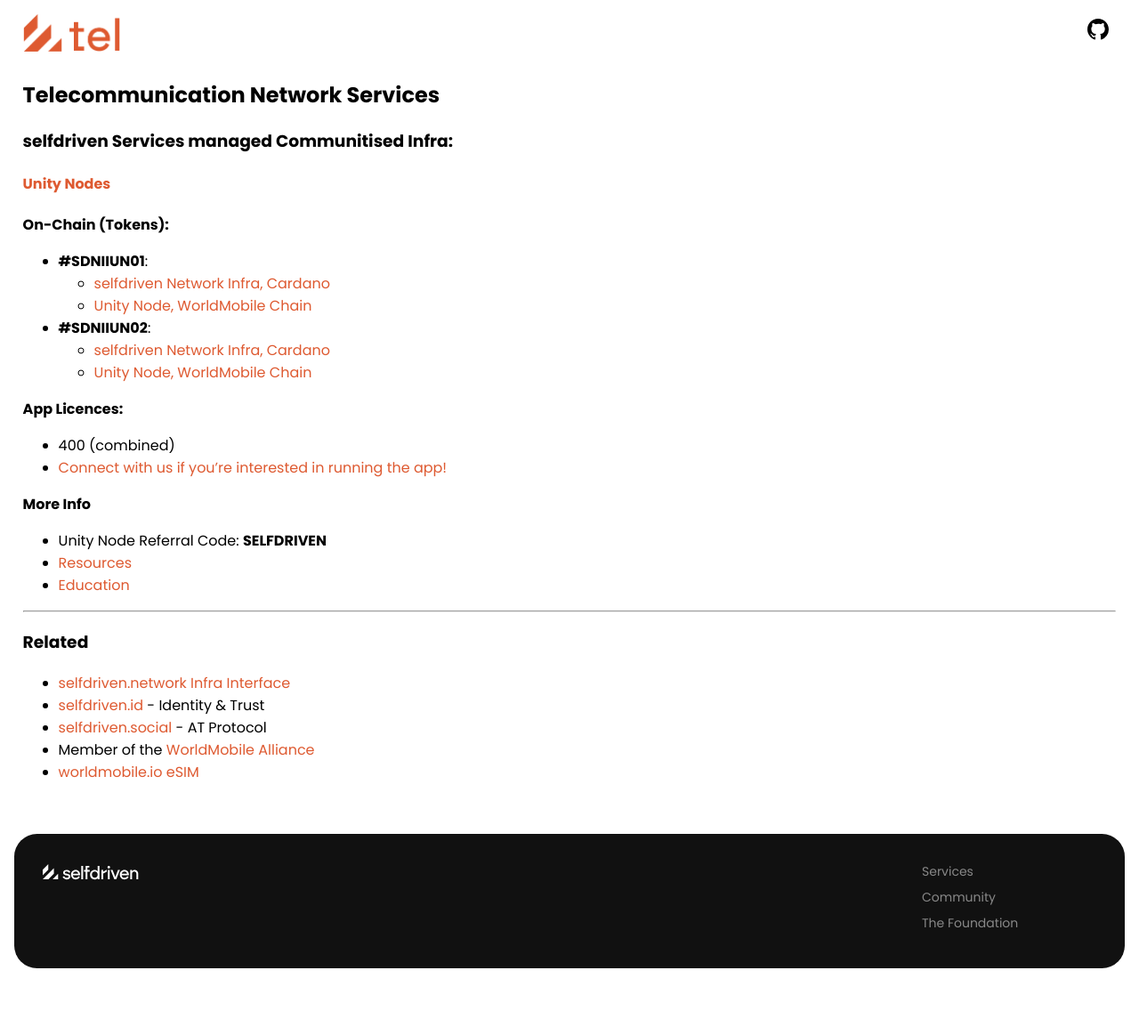
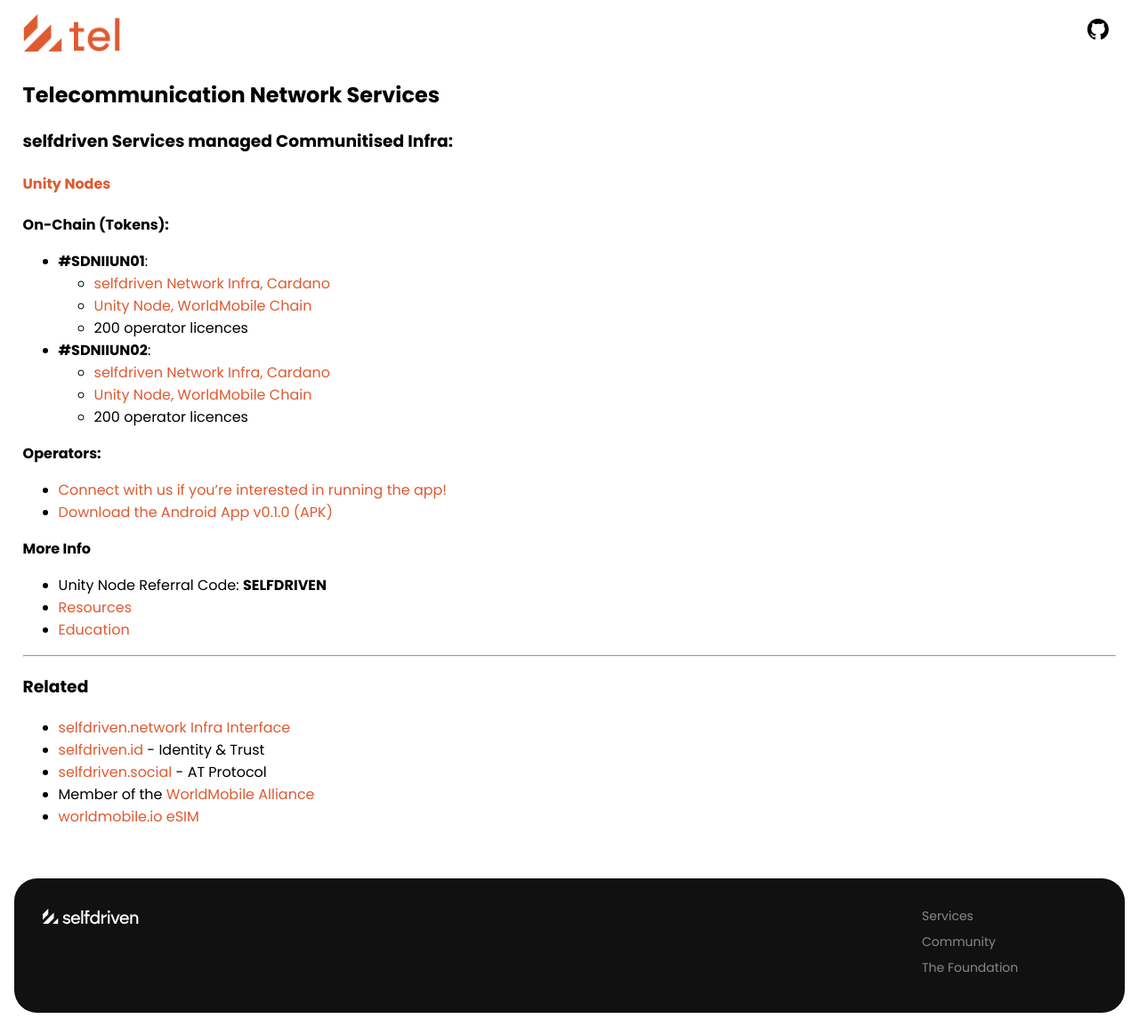
Before and after one commit to selfdriven-services/selfdriven-tel, a Jekyll site: the page built from docs/index.md, in a window 1280 px wide. Shown: the whole page at 89% size. Built offline with Jekyll 4.4.1, drawn with Linux system fonts in a browser that asks for light colours; before the commit the page ends 1104 px from its top, so only the background shows below that.

Commit message:
Download the Android App v0.1.0 (APK)

```diff
--- a/docs/index.md
+++ b/docs/index.md
@@ -14,14 +14,16 @@
 - **#SDNIIUN01**:
     - [selfdriven Network Infra, Cardano](https://adastat.net/policies/269366d093249b0cac98fa9fcbc374578429534e3b7adeac09f081e3)
     - [Unity Node, WorldMobile Chain](https://explorer.worldmobile.io/token/0x0297ADB0934D6356dBdEb5E313B12e0b69d327ec/instance/96930342686807615313076103938454372106484588409346243377806224466885043479055)
+    - 200 operator licences
 
 - **#SDNIIUN02**:
     - [selfdriven Network Infra, Cardano](https://adastat.net/policies/340aed4297d174de8ac212d64d68d89c7f11bf3176b60b1c2deb821c)
     - [Unity Node, WorldMobile Chain](https://explorer.worldmobile.io/token/0x0297ADB0934D6356dBdEb5E313B12e0b69d327ec/instance/96927454316492995040330850595579673656708378049691829875144441780039898348189)
+    - 200 operator licences
 
-**App Licences:**
-- 400 (combined)
+**Operators:**
 - [Connect with us if you're interested in running the app!](https://selfdriven.fyi/connect)
+- [Download the Android App v0.1.0 (APK)](https://github.com/selfdriven-services/selfdriven-tel/raw/refs/heads/main/setup/Unity-0.1.0+2025-11-06.apk)
 
 **More Info**
 - Unity Node Referral Code: **SELFDRIVEN**
```
Also changed, not shown: 2 other files.
